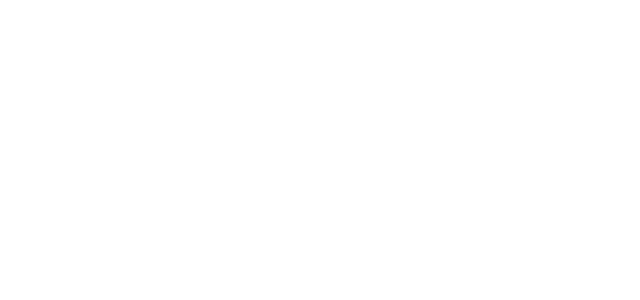
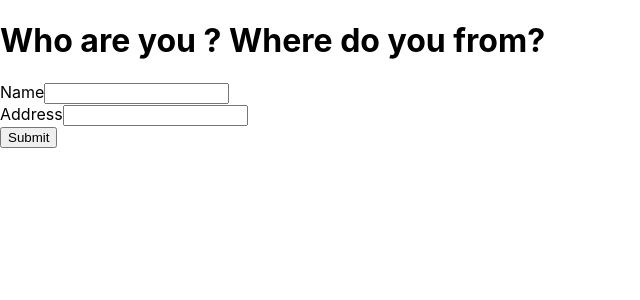
Before and after one commit to ukasyaaah/My-React-Skill, a React (Create React App) app: page /form in a window 1280 px wide. Before the commit this address had no page. Shown: the top 300 px of the page, without its empty margins (0-640 px from the left). Built offline with nearby package versions, Linux system fonts and the light colour scheme.

Commit message:
Multiple input fields

```diff
--- a/src/App.js
+++ b/src/App.js
@@ -6,6 +6,7 @@
 import Goal from "./components/Goal";
 import Football from "./components/Football";
 import FavoriteColor from "./pages/FavoriteColor";
+import Form from "./pages/Form";
 
 function App() {
   return (
@@ -16,6 +17,7 @@
         <Route path="/goal" element={<Goal goal={true} />} />
         <Route path="/football" element={<Football />} />
         <Route path="/color" element={<FavoriteColor />} />
+        <Route path="/form" element={<Form />} />
       </Routes>
     </BrowserRouter>
   );
--- /dev/null
+++ b/src/pages/Form.jsx
@@ -0,0 +1,51 @@
+import { useState } from "react";
+
+export default function Form() {
+  const [inputs, setInputs] = useState("");
+
+  function handleChange(e) {
+    const name = e.target.name;
+    const value = e.target.value;
+
+    // ...values, biar object sebelumnya di state ga ilang / ketimpa
+    setInputs((values) => ({ ...values, [name]: value }));
+  }
+
+  function handleSubmit(e) {
+    e.preventDefault();
+    alert(`Your name is ${inputs.name} from ${inputs.address}`);
+  }
+  return (
+    <>
+      <h1>
+        {inputs.name ? `You're ${inputs.name}` : "Who are you ?"}{" "}
+        {inputs.address ? `from ${inputs.address}` : "Where do you from?"}{" "}
+      </h1>
+      <form onSubmit={handleSubmit}>
+        <label htmlFor="name">
+          Name
+          <input
+            type="text"
+            name="name"
+            id="name"
+            value={inputs.name}
+            onChange={handleChange}
+          />
+        </label>
+        <br />
+        <label htmlFor="address">
+          Address
+          <input
+            type="text"
+            name="address"
+            id="address"
+            value={inputs.address}
+            onChange={handleChange}
+          />
+        </label>
+        <br />
+        <button type="submit">Submit</button>
+      </form>
+    </>
+  );
+}
```
Also changed, not shown: src/pages/FavoriteColor.jsx (line endings or trailing spaces).
